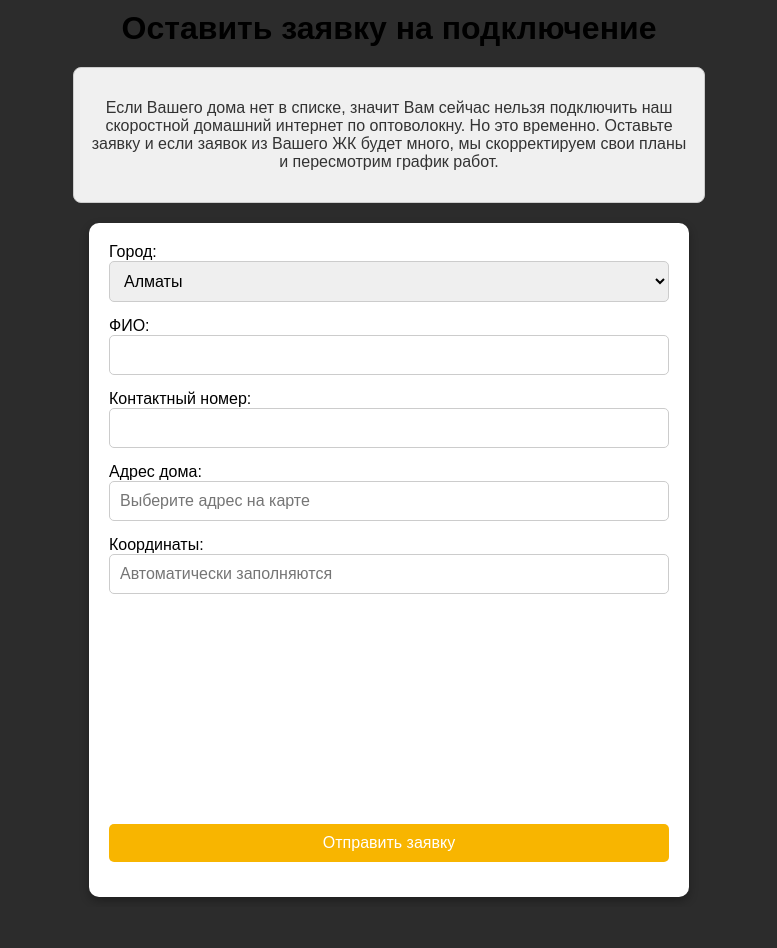
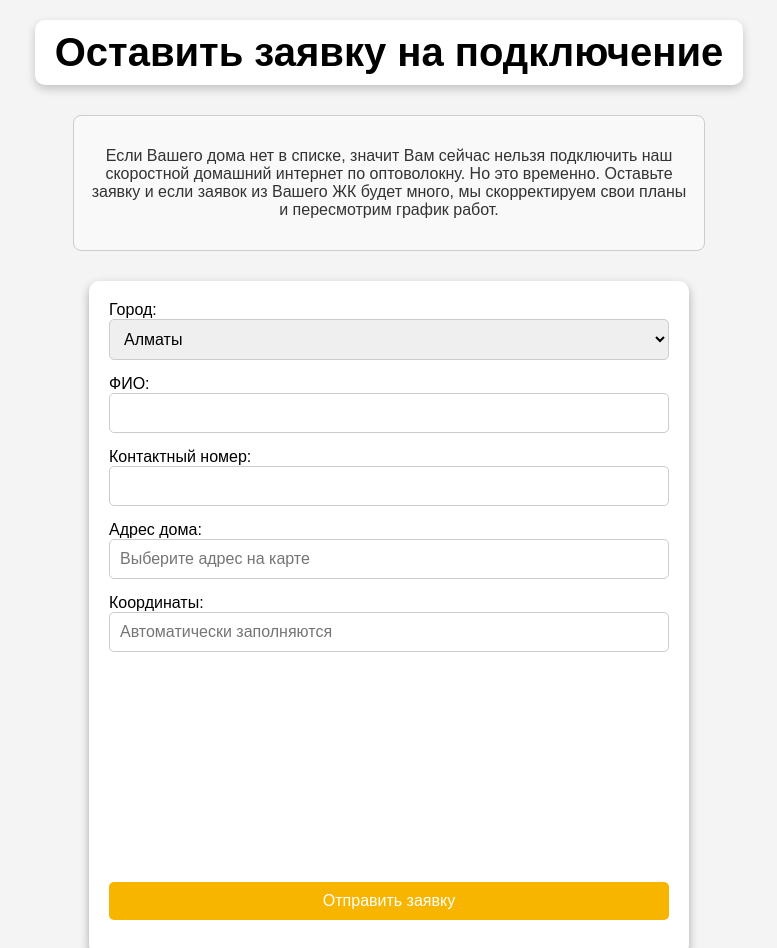
Before and after one commit to RafikKAZ/Beeline5, a plain HTML site: page index.html in a window 1280 px wide. Shown: the top 948 px of the page, without its empty margins (251-1028 px from the left). Before the commit the page ends 907 px from the top, so only its background shows below. Drawn offline with Linux system fonts and the light colour scheme.

Commit message:
Update styles.css

```diff
--- a/styles.css
+++ b/styles.css
@@ -8,16 +8,22 @@ body {
     align-items: center;
     justify-content: center;
     min-height: 100vh;
-    background-color: #2c2c2c; /* Тёмный фон */
+    background-color: #f4f4f4; /* Светло-серый фон страницы */
     box-sizing: border-box;
 }
 
 /* Стили для заголовка */
 h1 {
     text-align: center;
-    font-size: 2rem;
-    margin: 10px 0;
-    color: #000; /* Чёрный цвет заголовка */
+    font-size: 2.5rem;
+    margin: 20px 0;
+    color: #000; /* Чёрный цвет текста */
+    background-color: #fff; /* Белый фон заголовка */
+    padding: 10px 20px;
+    border-radius: 10px; /* Скруглённые углы */
+    box-shadow: 0 4px 10px rgba(0, 0, 0, 0.2); /* Тень для выделения */
+    z-index: 1; /* Вывод на передний план */
+    position: relative;
 }
 
 /* Контейнер для формы */
@@ -25,7 +31,7 @@ form {
     flex: 1;
     max-width: 600px;
     width: 100%;
-    margin: 10px auto;
+    margin: 20px auto;
     padding: 20px;
     background-color: #fff; /* Белый фон формы */
     border-radius: 10px; /* Скругленные углы */
@@ -39,7 +45,7 @@ form {
     width: 100%;
     margin: 10px auto;
     padding: 15px;
-    background-color: #f0f0f0; /* Светло-серый фон текста */
+    background-color: #f9f9f9; /* Светло-серый фон текста */
     border: 1px solid #ccc;
     border-radius: 8px;
     text-align: center;
@@ -81,7 +87,7 @@ button:hover {
 /* Адаптация для мобильных устройств */
 @media (max-width: 768px) {
     h1 {
-        font-size: 1.5rem;
+        font-size: 1.8rem;
     }
 
     #map {
@@ -96,7 +102,7 @@ button:hover {
 
 @media (max-width: 480px) {
     h1 {
-        font-size: 1.2rem;
+        font-size: 1.5rem;
     }
 
     #map {
```
